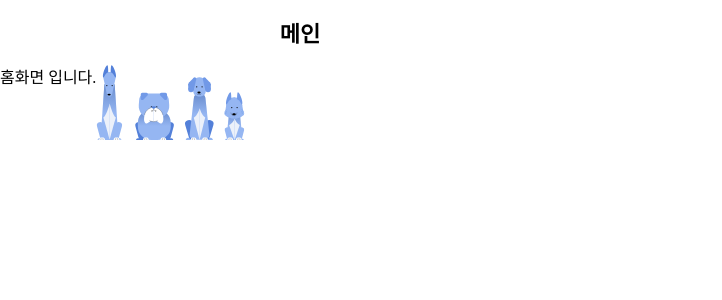
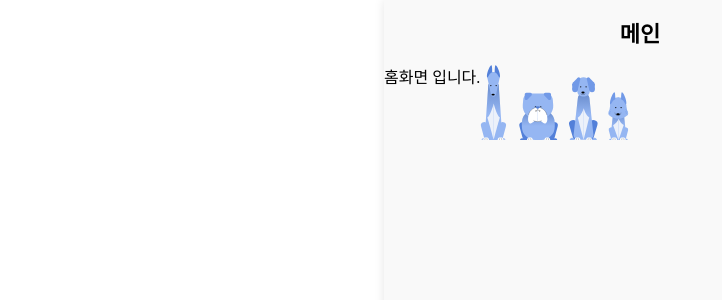
Before and after one commit to guroommeong/react-guroommeong, a React (Create React App) app: page / in a window 1280 px wide. Shown: the top 300 px of the page, without its empty margins (0-722 px from the left). Built offline with nearby package versions, Linux system fonts and the light colour scheme.

Commit message:
feat) 레이아웃 수정 (#6)

```diff
--- a/src/styled/GlobalStyle.ts
+++ b/src/styled/GlobalStyle.ts
@@ -6,10 +6,35 @@ const GlobalStyle = createGlobalStyle`
         margin: 0;
         padding: 0;
         box-sizing: border-box;
+        background-color: #fff;
+        overflow-x: hidden; /* 수평 스크롤 방지 */
     }
 
     #root {
         height: 100%;
+        width: 100%; /* 전체 화면 사용 */
+        padding: 0;
+        background-color: #f9f9f9;
+    }
+
+    /* 데스크톱 환경 스타일 */
+    @media (min-width: 768px) {
+        #root {
+            width: 40%; /* 데스크톱에서만 90%로 설정 */
+            max-width: 1500px; /* 데스크톱에서 최대 너비 */
+            margin: 0 auto; /* 중앙 정렬 */
+            box-shadow: 0 0 10px rgba(0, 0, 0, 0.1); /* 중앙 화면 강조 */
+        }
+    }
+
+    /* 모바일 환경 스타일 */
+    @media (max-width: 767px) {
+        #root {
+            width: 100%; /* 모바일에서 전체 화면 사용 */
+            max-width: none; /* 모바일에서 최대 너비 제한 없음 */
+            margin: 0; /* 공백 제거 */
+            box-shadow: none; /* 그림자 제거 */
+        }
     }
 
     h1, h2, h3, h4, h5, h6, p {
```
Lines whose indentation alone changed are shown as unchanged.
